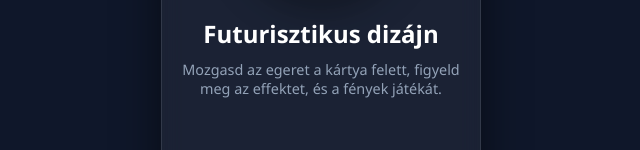
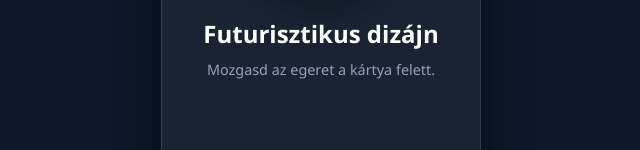
Before and after one commit to hanna5327/IEC2026, a plain HTML site: page index.html in a window 1280 px wide. Shown: the part 374-524 px from the top of the page, without its empty margins (319-959 px from the left). Drawn offline with Linux system fonts and the light colour scheme.

Commit message:
card description szöveg javítás

```diff
--- a/index.html
+++ b/index.html
@@ -9,7 +9,7 @@
         <div class="glow" id="glow"></div>
         <img src="https://picsum.photos/200" alt="Random Image" class="card-image" id="card-image">
         <h1 class="card-title" id="card-title">Futurisztikus dizájn</h1>
-        <p class="card-description" id="card-description">Mozgasd az egeret a kártya felett, figyeld meg az effektet, és a fények játékát.</p>
+        <p class="card-description" id="card-description">Mozgasd az egeret a kártya felett.</p>
         <button class="card-button" id="card-button">Részletek...</button>
     </div>
     </body>
```
